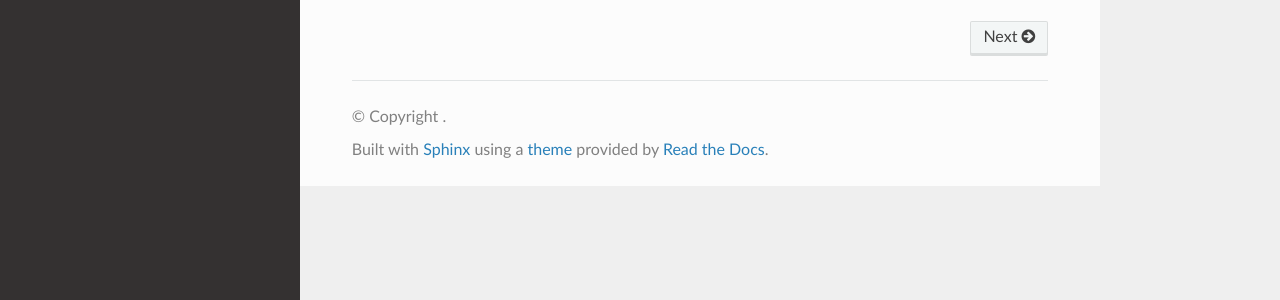
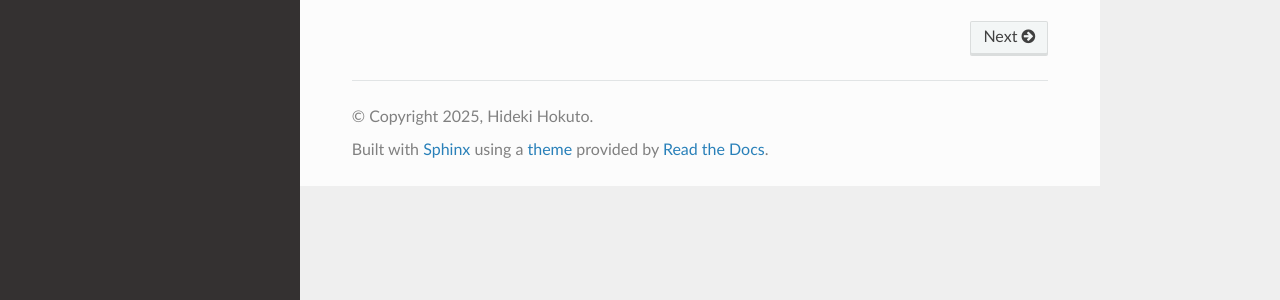
Before and after one commit to HidekiHokuto/algolib, a Sphinx documentation site: the page built from docs/source/index.rst, in a window 1280 px wide. Shown: the part 271-571 px from the top of the page. Built offline with Sphinx 7.4.7 and the Read the Docs theme 3.1.0, drawn with Linux system fonts in a browser that asks for light colours.

```diff
--- a/docs/source/conf.py
+++ b/docs/source/conf.py
@@ -3,7 +3,8 @@
 
 project = "Algolib"
 author = "Hideki Hokuto"
-release = "0.1.0"
+release = "0.1.1"
+copyright = f"2025, {author}"
 
 extensions = [
     "myst_parser",          # Markdown 支持
```
Also changed, not shown: 1 other file.
